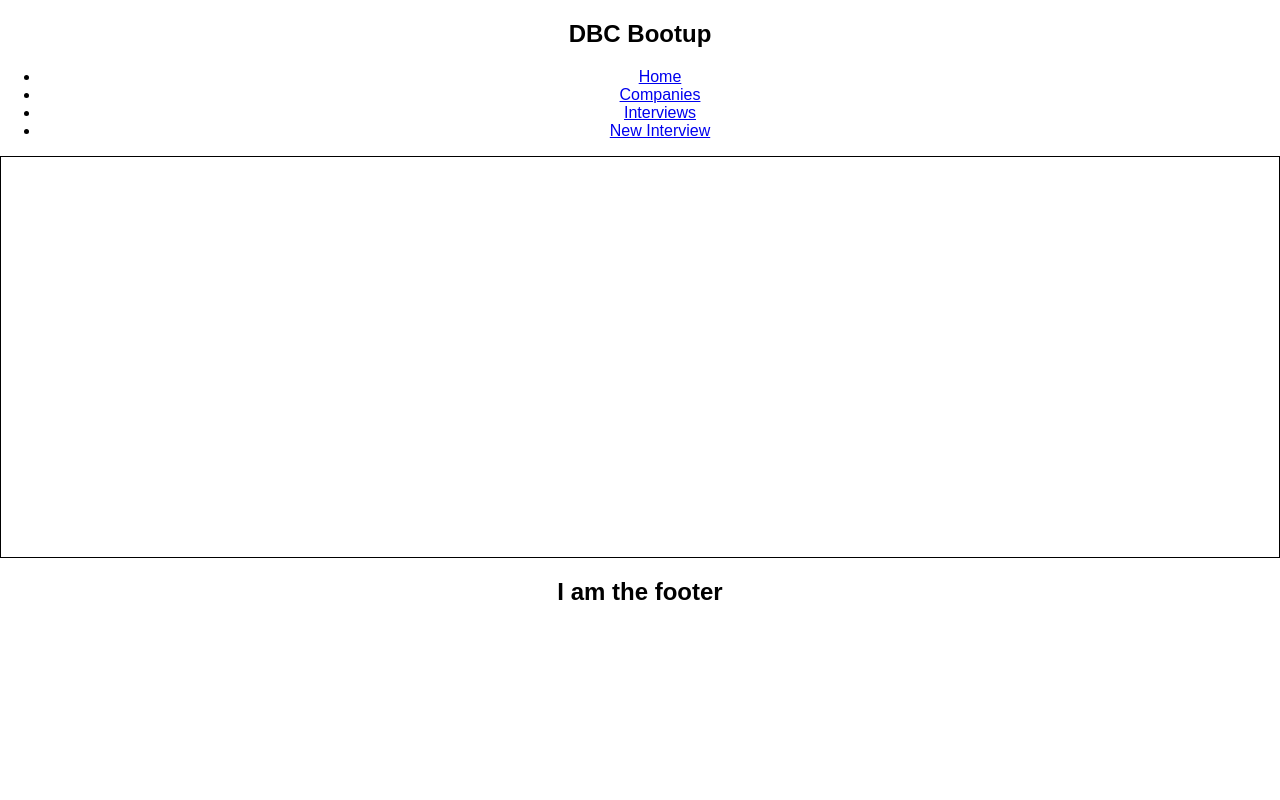
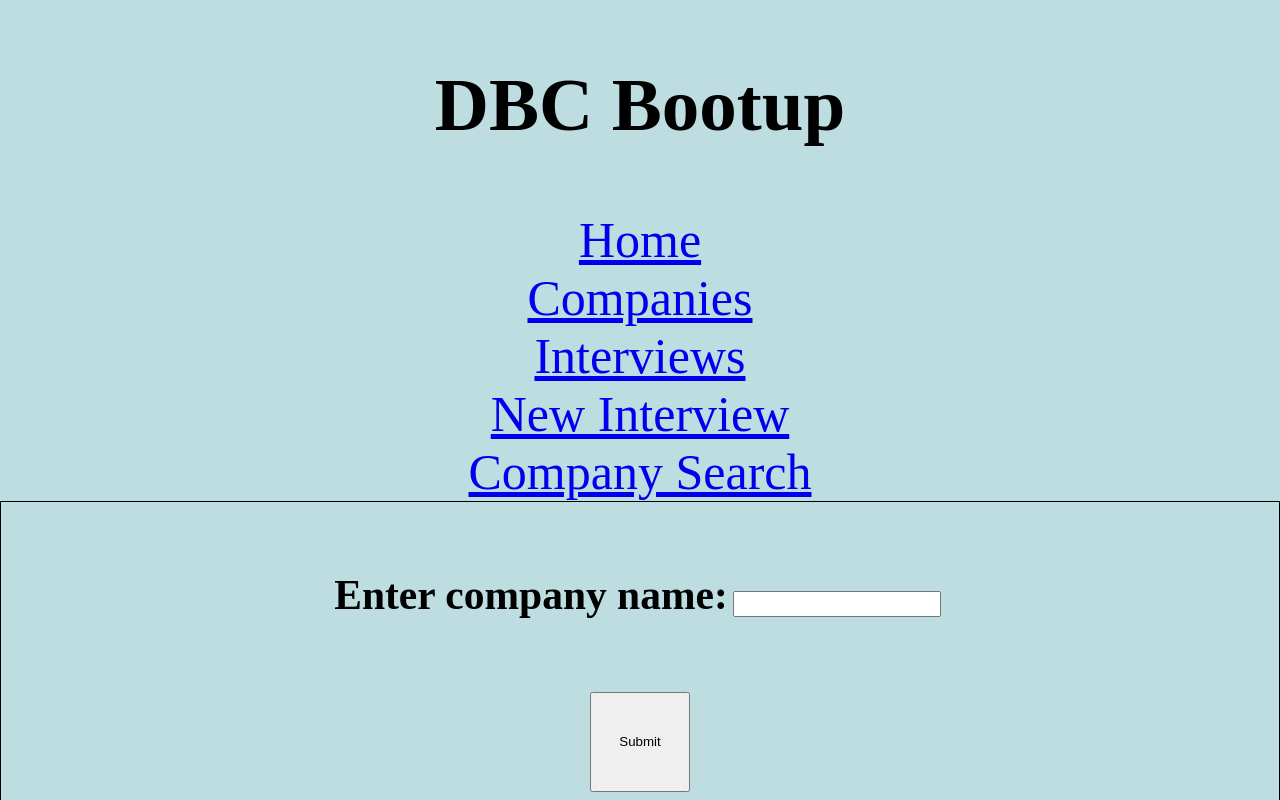
Before and after one commit to mayjawdat/BootUp-REACT-FrontEnd, a React (Create React App) app: page /search in a window 1280 px wide. Shown: the top 800 px of the page. Built offline with nearby package versions, Linux system fonts and the light colour scheme.

Commit message:
Add company searchform and css styling.

```diff
--- a/src/Components/App.css
+++ b/src/Components/App.css
@@ -26,3 +26,10 @@
   from { transform: rotate(0deg); }
   to { transform: rotate(360deg); }
 }
+
+
+ul {
+  list-style-type: none;
+  padding: 0;
+  margin: 0;
+}
--- /dev/null
+++ b/src/Components/Companies/Company.css
@@ -0,0 +1,30 @@
+body {
+  margin: 200;
+  padding: 0;
+  font-family: source sans pro;
+  font-size: 50px;
+  background-color: #BDDDE1
+}
+
+#search {
+  width: 200px;
+  height: 20px;
+  margin: 5px;
+
+}
+
+#submit {
+  width: 100px;
+  height: 100px;
+  display: run-in;
+}
+
+
+.row {
+  font-family: source sans pro;
+  font-size: 50px;
+  margin: 100;
+  display: flex;
+  justify-content: space-around;
+
+}
--- a/src/Components/Companies/CompanyList.js
+++ b/src/Components/Companies/CompanyList.js
@@ -3,6 +3,7 @@ import { Link } from 'react-router-dom'
 import axios from 'axios'
 import CompanyDetail from './CompanyList'
 import CompanyListItem from './CompanyListItem'
+import './Company.css';
 
 class CompanyList extends Component {
   constructor(props) {
--- /dev/null
+++ b/src/Components/Companies/CompanySearchForm.js
@@ -0,0 +1,42 @@
+import React from 'react'
+import axios from 'axios'
+import './Company.css';
+
+
+class CompanySearchForm extends React.Component {
+  constructor(props) {
+    super(props)
+    this.state = {
+      searchTerm: ''
+    }
+
+    this.handleSubmit = this.handleSubmit.bind(this);
+    this.handleChange = this.handleChange.bind(this);
+  }
+
+  handleChange(event) {
+    this.setState({searchTerm: event.target.value})
+  }
+
+  handleSubmit(event) {
+    event.preventDefault()
+
+  }
+  render() {
+    var companyName = this.state.companyName;
+    return (
+      <div>
+        <div className='row'>
+          <form onSubmit={this.handleSubmit}>
+              <h5>Enter company name:
+              <input type='text' id='search' value={this.state.searchTerm} onChange={this.handleChange} />
+              </h5>
+            <input type="submit" id="submit" value="Submit" />
+          </form>
+        </div>
+      </div>
+      )
+  }
+}
+
+export default CompanySearchForm
--- a/src/Components/Header.js
+++ b/src/Components/Header.js
@@ -12,6 +12,7 @@ class Header extends Component {
             <li><Link to="/companies">Companies</Link></li>
             <li><Link to="/interviews">Interviews</Link></li>
             <li><Link to="/interviews/new">New Interview</Link></li>
+            <li><Link to="/search">Company Search</Link></li>
           </ul>
         </nav>
       </div>
--- a/src/Components/Main.js
+++ b/src/Components/Main.js
@@ -5,6 +5,7 @@ import CompanyList from './Companies/CompanyList'
 // import CompanyDetail from './Companies/CompanyDetail'
 import HomePage from './HomePage'
 import InterviewForm from './Interviews/InterviewForm'
+import CompanySearchForm from './Companies/CompanySearchForm'
 
 class Main extends Component {
   render() {
@@ -15,6 +16,7 @@ class Main extends Component {
           <Route exact path='/interviews/new' component={InterviewForm} />
           <Route exact path='/companies' component={CompanyList} />
           <Route exact path='/' component={HomePage} />
+          <Route exact path='/search' component={CompanySearchForm} />
         </Switch>
       </div>
     )
--- a/src/index.css
+++ b/src/index.css
@@ -1,5 +1,5 @@
 body {
   margin: 0;
   padding: 0;
-  font-family: sans-serif;
+  font-family: source sans pro;
 }
```
